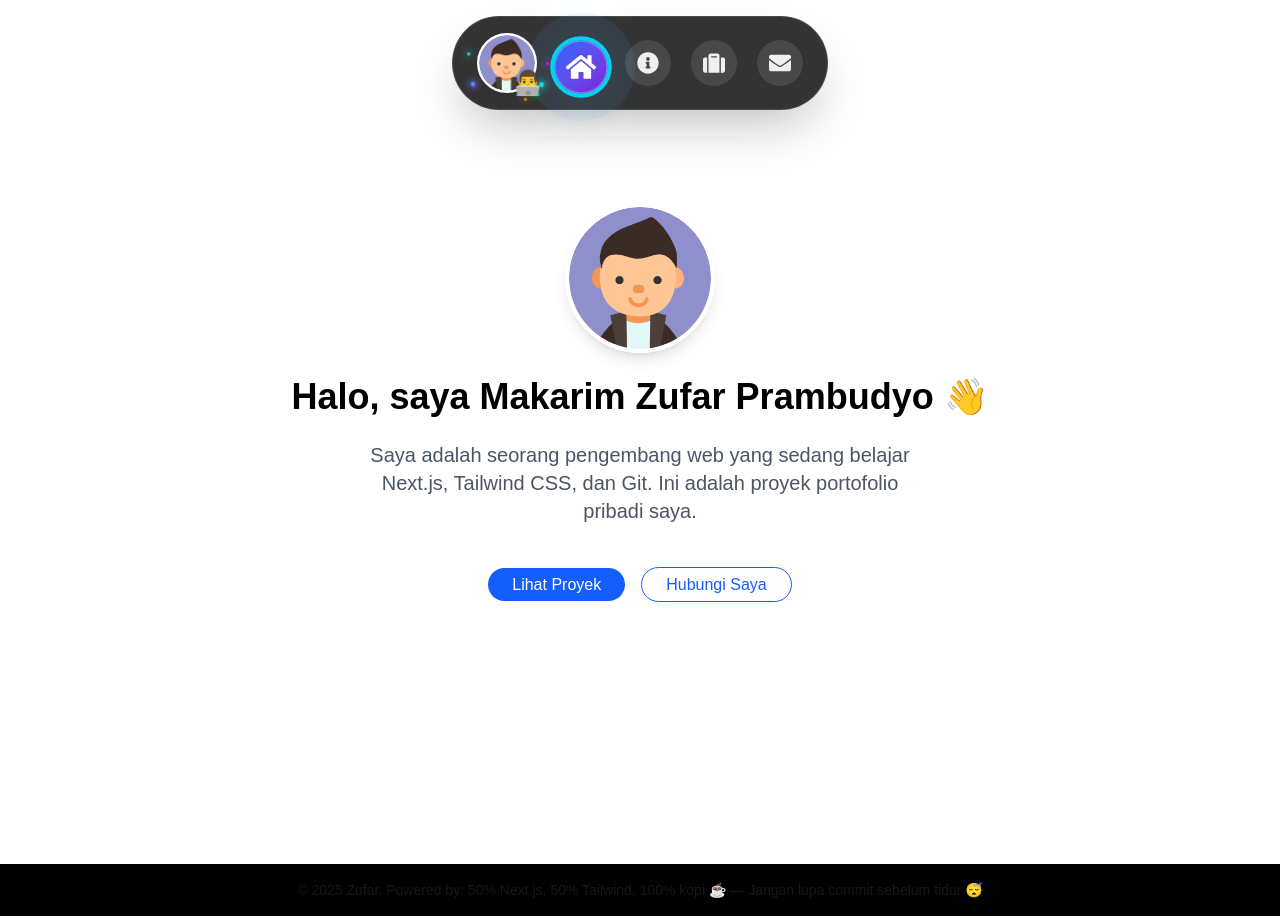
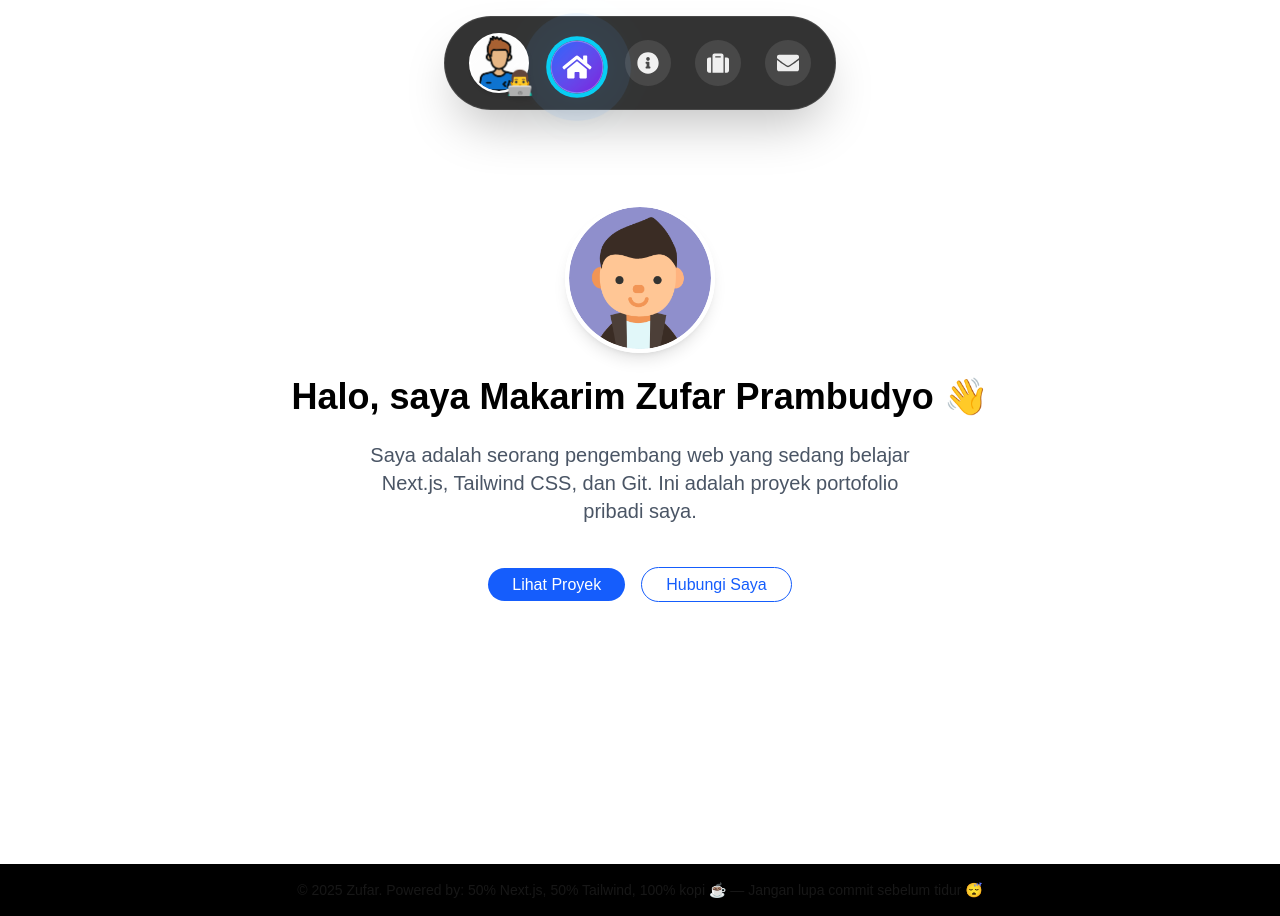
Before and after one commit to MakarimZufar/my_portofolio, a Next.js app: page / in a window 1280 px wide. Built offline with nearby package versions, Linux system fonts and the light colour scheme.

Commit message:
feat: add 2 profile picture and exit animation

```diff
--- a/src/components/Navbar.js
+++ b/src/components/Navbar.js
@@ -1,4 +1,4 @@
-// Full update with reorder logic only (no fade-out on previous)
+// Updated spiral effect from edges inward (spiral-in)
 "use client";
 import Link from "next/link";
 import { usePathname, useRouter } from "next/navigation";
@@ -8,6 +8,7 @@ import { useEffect, useRef, useState } from "react";
 import Image from "next/image";
 
 const avatarIcons = ["👨‍💻", "🚀", "😎", "☕", "🧠", "🔥"];
+const avatarImages = ["/boy_profile.png", "/boy_profile_2.png"];
 
 const initialNav = [
     { href: "/", icon: FaHome, label: "Home" },
@@ -21,15 +22,33 @@ export default function Navbar() {
     const router = useRouter();
     const clickSoundRef = useRef(null);
     const [avatarIcon, setAvatarIcon] = useState(avatarIcons[0]);
-    const [clicked, setClicked] = useState(false);
+    const [avatarIndex, setAvatarIndex] = useState(0);
     const [flareState, setFlareState] = useState("center");
-    const [navItems, setNavItems] = useState(initialNav);
+    const [navItems, setNavItems] = useState([]);
+    const [lensActive, setLensActive] = useState(false);
 
     useEffect(() => {
-        setClicked(true);
+        let delay = 0;
+        initialNav.forEach((item, index) => {
+            setTimeout(() => {
+                setNavItems((prev) => [...prev, item]);
+            }, delay);
+            delay += 200;
+        });
         setFlareState("center");
         const timeout = setTimeout(() => setFlareState("orbit"), 300);
         return () => clearTimeout(timeout);
+    }, []);
+
+    useEffect(() => {
+        const interval = setInterval(() => {
+            setLensActive(true);
+            setTimeout(() => {
+                setAvatarIndex((prev) => (prev + 1) % avatarImages.length);
+                setLensActive(false);
+            }, 800);
+        }, 4000);
+        return () => clearInterval(interval);
     }, []);
 
     const cycleAvatarIcon = () => {
@@ -37,103 +56,74 @@ export default function Navbar() {
             const index = avatarIcons.indexOf(prev);
             return avatarIcons[(index + 1) % avatarIcons.length];
         });
-        setClicked(true);
-        setFlareState("center");
-        setTimeout(() => setFlareState("orbit"), 300);
     };
 
     const handleNavClick = (href) => {
         clickSoundRef.current?.play();
-        // Reorder menu so current page pushed to end
+        const current = navItems.find((item) => item.href === pathname);
+        setTimeout(() => {
             setNavItems((prev) => {
-            const current = prev.find((item) => item.href === pathname);
                 const filtered = prev.filter((item) => item.href !== pathname);
                 return [...filtered, current];
             });
             router.push(href);
+        }, 400);
     };
 
     return (
         <nav className="fixed top-4 left-1/2 transform -translate-x-1/2 z-50 px-6 py-4 bg-black/80 backdrop-blur-xl rounded-full shadow-2xl border border-white/10">
             <audio ref={clickSoundRef} src="/click.mp3" preload="auto" />
-            <div className="flex gap-5 items-center">
+            <div className="flex items-center gap-6">
                 <div className="relative w-[60px] h-[60px]">
                     <div
                         onClick={cycleAvatarIcon}
                         className="w-full h-full rounded-full overflow-hidden border-2 border-white shadow-md cursor-pointer hover:scale-110 transition-all bg-white relative z-10"
                     >
                         <Image
-                            src="/boy_profile.png"
+                            key={avatarIndex}
+                            src={avatarImages[avatarIndex]}
                             alt="Avatar"
                             fill
-                            className="rounded-full object-cover"
+                            className={`rounded-full object-cover transition-opacity duration-300 ${
+                                lensActive ? "opacity-0" : "opacity-100"
+                            }`}
                         />
+                        {lensActive && (
+                            <div className="absolute inset-0 z-20 spiral-in-mask"></div>
+                        )}
                     </div>
-                    {clicked && (
-                        <div className="absolute inset-0 flex items-center justify-center z-0 pointer-events-none">
-                            {[...Array(7)].map((_, i) => {
-                                const angle = (i * 360) / 7;
-                                const distance = 40;
-                                const duration = 2 + Math.random() * 2;
-                                const delay = Math.random() * 1.5;
-                                const colors = [
-                                    "#00ffff",
-                                    "#ff00ff",
-                                    "#00ff00",
-                                    "#ffa500",
-                                    "#00bfff",
-                                ];
-                                const color = colors[i % colors.length];
-                                return (
-                                    <motion.div
-                                        key={`flare-${i}`}
-                                        className="absolute rounded-full"
-                                        animate={{
-                                            transform:
-                                                flareState === "center"
-                                                    ? "translate(0, 0)"
-                                                    : `rotate(${angle}deg) translateX(${distance}px)`,
-                                        }}
-                                        transition={{
-                                            duration: 0.4,
-                                            ease: "easeOut",
-                                        }}
-                                        style={{
-                                            width: `${3 + (i % 3)}px`,
-                                            height: `${3 + (i % 3)}px`,
-                                            backgroundColor: color,
-                                            boxShadow: `0 0 6px ${color}, 0 0 10px ${color}`,
-                                            transformOrigin: "center",
-                                            animationName:
-                                                flareState === "orbit"
-                                                    ? "flareOrbit"
-                                                    : "none",
-                                            animationDuration: `${duration}s`,
-                                            animationTimingFunction: "linear",
-                                            animationIterationCount: "infinite",
-                                            animationDelay: `${delay}s`,
-                                            opacity: 0.9,
-                                        }}
-                                    />
-                                );
-                            })}
-                        </div>
-                    )}
+
                     <motion.span
                         className="absolute -bottom-1.5 -right-1.5 text-2xl z-30 pointer-events-none drop-shadow-md"
                         initial={{ y: 10, opacity: 0 }}
                         animate={{ y: 0, opacity: 1 }}
-                        transition={{ type: "spring", stiffness: 300 }}
+                        transition={{
+                            type: "spring",
+                            stiffness: 300,
+                            delay: 2,
+                        }}
                     >
                         {avatarIcon}
                     </motion.span>
                 </div>
 
+                <AnimatePresence mode="popLayout">
                     {navItems.map(({ href, icon: Icon, label }, index) => {
                         const isActive = pathname === href;
                         return (
+                            <motion.div
+                                key={href}
+                                layout
+                                initial={{ x: -80, opacity: 0 }}
+                                animate={{ x: 0, opacity: 1 }}
+                                exit={{ y: 60, scale: 0.95, opacity: 1 }}
+                                transition={{
+                                    delay: index * 0.2,
+                                    duration: 0.5,
+                                    ease: "easeOut",
+                                }}
+                            >
                                 <Link
-                            key={href}
                                     href={href}
                                     onClick={(e) => {
                                         e.preventDefault();
@@ -141,16 +131,7 @@ export default function Navbar() {
                                     }}
                                     className="relative group"
                                 >
-                            <motion.div
-                                layout
-                                key={href}
-                                initial={{ x: -50, opacity: 0, scale: 0.8 }}
-                                animate={{ x: 0, opacity: 1, scale: 1 }}
-                                transition={{
-                                    delay: 0.1 + index * 0.1,
-                                    duration: 0.5,
-                                    ease: "easeInOut",
-                                }}
+                                    <div
                                         className={`p-3 rounded-full relative transition-all duration-500 ${
                                             isActive
                                                 ? "bg-gradient-to-br from-blue-600 to-purple-700 translate-y-1 scale-110 shadow-2xl ring-4 ring-cyan-400 border border-white/30"
@@ -176,7 +157,7 @@ export default function Navbar() {
                                             transition={{
                                                 repeat: Infinity,
                                                 repeatType: "mirror",
-                                        duration: 2,
+                                                duration: 4,
                                                 ease: "easeInOut",
                                             }}
                                         >
@@ -185,10 +166,12 @@ export default function Navbar() {
                                         <span className="absolute -bottom-8 left-1/2 -translate-x-1/2 bg-black/70 text-white text-xs px-2 py-1 rounded shadow opacity-0 group-hover:opacity-100 transition duration-300 backdrop-blur-md">
                                             {label}
                                         </span>
+                                    </div>
+                                </Link>
                             </motion.div>
-                        </Link>
                         );
                     })}
+                </AnimatePresence>
             </div>
 
             <style jsx>{`
@@ -236,6 +219,21 @@ export default function Navbar() {
                     border-radius: 9999px;
                     padding: 4px;
                 }
+                .spiral-in-mask {
+                    background: conic-gradient(black 0deg, black 360deg);
+                    animation: spiralInCover 0.8s ease-in-out forwards;
+                    clip-path: circle(100%);
+                }
+                @keyframes spiralInCover {
+                    0% {
+                        transform: rotate(0deg) scale(1);
+                        clip-path: circle(100%);
+                    }
+                    100% {
+                        transform: rotate(1080deg) scale(0);
+                        clip-path: circle(0%);
+                    }
+                }
             `}</style>
         </nav>
     );
```
Also changed, not shown: public/boy_profile_2.png (added). Lines whose indentation alone changed are shown as unchanged.
